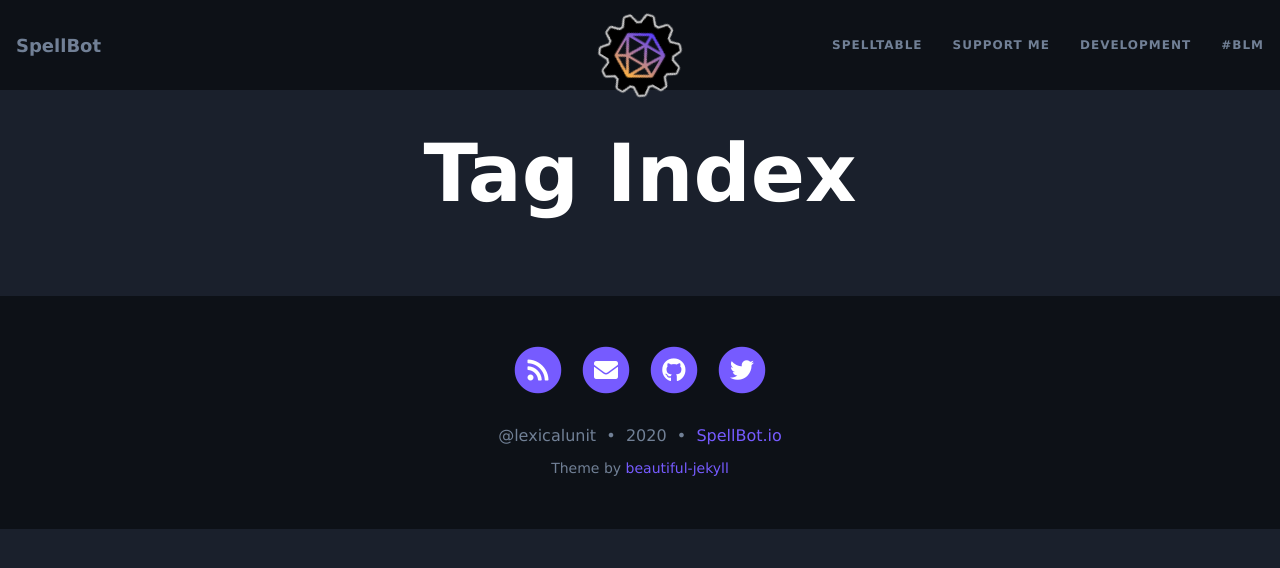
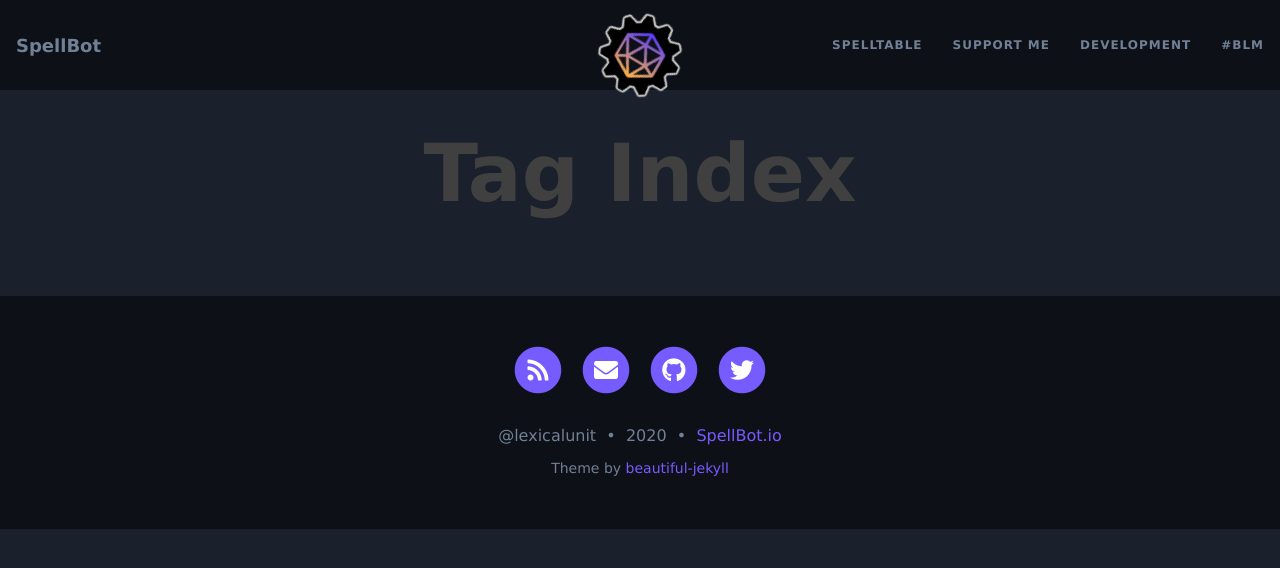
Before and after one commit to lexicalunit/spellbot, a Jekyll site: the page built from docs/tags.html, in a window 1280 px wide. Shown: the top 568 px of the page. Built offline with Jekyll 4.4.1, drawn with Linux system fonts in a browser that asks for light colours; nearby versions of some CDN libraries.

Commit message:
Updates theme to latest

```diff
--- a/docs/_config.yml
+++ b/docs/_config.yml
@@ -2,12 +2,8 @@
 title: SpellBot
 description: The Discord bot for SpellTable
 author: "@lexicalunit"
-keywords: "magic: the gathering, magic, mtg, edh, commander, spelltable, discord bot, discord, bot"
 font-family: "'Verdana', sans-serif"
-meta-theme-color: "#5A3EFD"
 meta-site-name: SpellBot IO
-site-css:
-  - "/assets/css/spellbot.css"
 
 # --- List of links in the navigation bar --- #
 
@@ -78,12 +74,15 @@
 # Excerpt Word Length - Truncates the excerpt to the specified number of words on the index page
 excerpt_length: 50
 
+# Sets the search engine keywords for pages on your site
+keywords: "magic: the gathering, magic, mtg, edh, commander, spelltable, discord bot, discord, bot"
+
 # --- Colours / background image --- #
 navbar-col: "#0d1117"
 navbar-text-col: "#718096"
 navbar-border-col: "#1a202c"
 page-col: "#1a202c"
-page-text-col: "#FFFFFF"
+text-col: "#FFFFFF"
 link-col: "#ffb342"
 hover-col: "#ffd160"
 footer-col: "#0d1117"
@@ -99,6 +98,15 @@
 #navbar-img: "/assets/img/bgimage.png"
 #footer-img: "/assets/img/bgimage.png"
 #page-img: "/assets/img/bgimage.png"
+
+# Customize the site coloration for your website. This is used by various applications,
+# for example many mobile browsers will use this color in their user interface elements
+# when users view your website.
+custom-site-color: "#5A3EFD"
+
+# You can also include any number of additional CSS assets in every page on your site
+site-css:
+  - "/assets/css/spellbot.css"
 
 # --- Web Statistics Section --- #
 
--- a/docs/_includes/head.html
+++ b/docs/_includes/head.html
@@ -14,13 +14,11 @@
   <meta name="description" content="{{ page.subtitle }}">
   {% endif %}
 
-  {% if site.meta-theme-color %}
-  <meta name="theme-color" content="{{ site.meta-theme-color }}">
+  {% if site.custom-site-color %}
+  <meta name="theme-color" content="{{ site.custom-site-color }}">
   {% endif %}
 
-  {% if page.keywords %}
-  <meta name="keywords" content="{{ page.keywords }}">
-  {% elsif site.keywords %}
+  {% if site.keywords %}
   <meta name="keywords" content="{{ site.keywords }}">
   {% endif %}
 
--- a/docs/assets/css/main.css
+++ b/docs/assets/css/main.css
@@ -11,7 +11,7 @@
 }
 
 body {
-  font-family: {{ site.font-family | default: "'Open Sans', 'Helvetica Neue', Helvetica, Arial, sans-serif" }};
+  font-family: 'Lora', 'Times New Roman', serif;
   font-size: 1.125rem;
   color: {{ site.page-text-col | default: "#404040" }};
   position: relative;
@@ -26,7 +26,7 @@
   margin: 1.875rem 0;
 }
 h1,h2,h3,h4,h5,h6 {
-  font-family: {{ site.font-family | default: "'Open Sans', 'Helvetica Neue', Helvetica, Arial, sans-serif" }};
+  font-family: 'Open Sans', 'Helvetica Neue', Helvetica, Arial, sans-serif;
   font-weight: 800;
   line-height: 1.1;
 }
@@ -48,7 +48,6 @@
 a:hover,
 a:focus {
   color: {{ site.hover-col | default: "#0085A1" }};
-  text-decoration: none;
 }
 blockquote {
   color: #808080;
@@ -129,7 +128,7 @@
 .navbar-custom {
   background-color: {{ site.navbar-col | default: "#F5F5F5" }};
   border-bottom: 1px solid {{ site.navbar-border-col | default: "#EAEAEA" }};
-  font-family: {{ site.font-family | default: "'Open Sans', 'Helvetica Neue', Helvetica, Arial, sans-serif" }};
+  font-family: 'Open Sans', 'Helvetica Neue', Helvetica, Arial, sans-serif;
   {% if site.navbar-img %}
     background-image: url({{ site.navbar-img | relative_url }});
     background-attachment: fixed;
@@ -375,6 +374,7 @@
 
 footer {
   padding: 1.875rem 0;
+  border-top: 1px #EAEAEA solid;
   margin-top: 3.125rem;
   font-size: 0.875rem;
   background-color: {{ site.footer-col | default: "#F5F5F5" }};
@@ -398,7 +398,7 @@
   margin-bottom: 1.875rem;
 }
 footer .copyright {
-  font-family: {{ site.font-family | default: "'Open Sans', 'Helvetica Neue', Helvetica, Arial, sans-serif" }};
+  font-family: 'Open Sans', 'Helvetica Neue', Helvetica, Arial, sans-serif;
   text-align: center;
   margin-bottom: 0;
   margin-top: 0;
@@ -410,7 +410,7 @@
 footer .footer-custom-content {
   text-align: center;
   margin-bottom: 0.9375rem;
-  font-family: {{ site.font-family | default: "'Open Sans', 'Helvetica Neue', Helvetica, Arial, sans-serif" }};
+  font-family: 'Open Sans', 'Helvetica Neue', Helvetica, Arial, sans-serif;
 }
 
 @media (min-width: 768px) {
@@ -447,11 +447,12 @@
 
 .post-preview a {
   text-decoration: none;
-  color: #404040;
+  color: {{ site.text-col | default: "#404040" }};
 }
 
 .post-preview a:focus,
 .post-preview a:hover {
+  text-decoration: none;
   color: {{ site.hover-col | default: "#0085A1" }};
 }
 
@@ -472,7 +473,7 @@
   margin: 0 0 0.625rem;
 }
 .post-preview .post-entry {
-  font-family: {{ site.font-family | default: "'Open Sans', 'Helvetica Neue', Helvetica, Arial, sans-serif" }};
+  font-family: 'Open Sans', 'Helvetica Neue', Helvetica, Arial, sans-serif;
 }
 .post-entry-container {
   display: inline-block;
@@ -510,7 +511,7 @@
 /* --- Tags --- */
 
 .blog-tags {
-  font-family: {{ site.font-family | default: "'Open Sans', 'Helvetica Neue', Helvetica, Arial, sans-serif" }};
+  font-family: 'Open Sans', 'Helvetica Neue', Helvetica, Arial, sans-serif;
   color: #999;
   font-size: 0.9375rem;
   margin-bottom: 1.875rem;
@@ -612,7 +613,7 @@
   font-size: 1.6875rem;
   line-height: 1.1;
   display: block;
-  font-family: {{ site.font-family | default: "'Open Sans', 'Helvetica Neue', Helvetica, Arial, sans-serif" }};
+  font-family: 'Open Sans', 'Helvetica Neue', Helvetica, Arial, sans-serif;
   font-weight: 300;
   margin: 0.625rem 0 0;
 }
@@ -637,7 +638,7 @@
   padding: 0.3125rem 0.625rem;
   font-size: 0.6875rem;
   color: #EEE;
-  font-family: {{ site.font-family | default: "'Open Sans', 'Helvetica Neue', Helvetica, Arial, sans-serif" }};
+  font-family: 'Open Sans', 'Helvetica Neue', Helvetica, Arial, sans-serif;
   right: 0;
   bottom: 0;
   display: none;
@@ -752,7 +753,7 @@
 }
 
 .pagination .page-item .page-link {
-  font-family: {{ site.font-family | default: "'Open Sans', 'Helvetica Neue', Helvetica, Arial, sans-serif" }};
+  font-family: 'Open Sans', 'Helvetica Neue', Helvetica, Arial, sans-serif;
   text-transform: uppercase;
   font-size: 0.875rem;
   font-weight: 800;
@@ -760,7 +761,7 @@
   padding: 0.625rem 0.3125rem;
   background-color: #FFF;
   border-radius: 0;
-  color: #404040;
+  color: {{ site.text-col | default: "#404040" }};
 }
 @media (min-width: 768px) {
   .pagination .page-item .page-link {
@@ -909,7 +910,7 @@
 }
 
 #full-tags-list {
-  font-family: {{ site.font-family | default: "'Open Sans', 'Helvetica Neue', Helvetica, Arial, sans-serif" }};
+  font-family: 'Open Sans', 'Helvetica Neue', Helvetica, Arial, sans-serif;
 }
 
 #full-tags-list .tag-entry {
--- a/docs/assets/css/spellbot.css
+++ b/docs/assets/css/spellbot.css
@@ -43,10 +43,6 @@
 @-webkit-keyframes spin { 100% { -webkit-transform: rotate(360deg); } }
 @keyframes spin { 100% { -webkit-transform: rotate(360deg); transform:rotate(360deg); } }
 
-.avatar-img-border {
-  box-shadow: none !important;
-}
-
 p.note {
   background: linear-gradient(45deg, rgba(246, 173, 75, .2), rgba(90, 62, 253, .2));
   border-radius: 1rem;
@@ -60,10 +56,20 @@
   margin-left: -2rem;
 }
 
-.footer {
-  border-top: 0;
+/* overrides for styles from main.css that aren't directly configurable */
+
+footer {
+  border-top: 0 !important;
 }
 
-a:focus {
-  text-decoration: none;
+a:hover {
+  text-decoration: none !important;
 }
+
+.avatar-img-border {
+  box-shadow: none !important;
+}
+
+*:not(.fas):not(.fab) {
+  font-family: 'Verdana', sans-serif !important;
+}
```
Also changed, not shown: docs/beautiful-jekyll-theme.gemspec.
